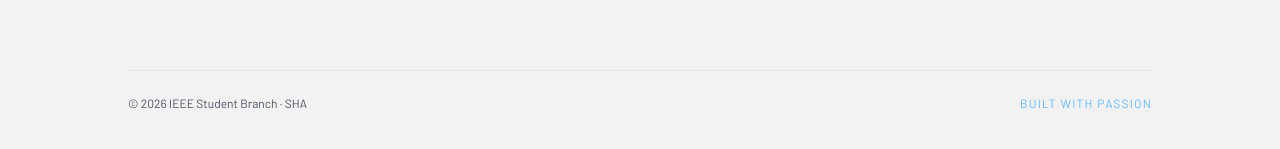
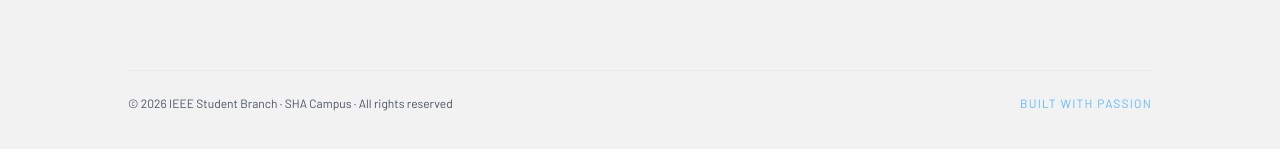
Before and after one commit to ieeesha10-svg/Ieee-website, a React (Vite) app in the folder client/: page /dev-team in a window 1280 px wide. Shown: the part 1776-1925 px from the top of the page. Built offline with nearby package versions, Linux system fonts and the light colour scheme; no server answers.

Commit message:
added another style of the footer to use

```diff
--- /dev/null
+++ b/client/src/components/FooterAlt.jsx
@@ -0,0 +1,12 @@
+import React from "react";
+
+export default function FooterAlt({ tagline = "Built with passion" }) {
+  return (
+    <div className="font-barlow max-w-5xl mx-auto mt-20 pt-6 border-t border-border flex flex-col sm:flex-row items-start sm:items-center justify-between gap-2">
+      <span className="text-xs text-muted">© 2026 IEEE Student Branch · SHA Campus · All rights reserved</span>
+      <span className="text-xs tracking-widest text-primary/60 uppercase">
+        {tagline}
+      </span>
+    </div>
+  );
+}
--- a/client/src/pages/DevTeam.jsx
+++ b/client/src/pages/DevTeam.jsx
@@ -2,6 +2,7 @@ import React from "react";
 import { FiGithub, FiLinkedin, FiGlobe } from "react-icons/fi";
 import { SiBehance } from "react-icons/si";
 import { stats, tracks } from "../data/teamData";
+import FooterAlt from "../components/FooterAlt";
 
 export default function DevTeam() {
   return (
@@ -129,12 +130,7 @@ export default function DevTeam() {
         ))}
       </div>
 
-      <div className="font-barlow max-w-5xl mx-auto mt-20 pt-6 border-t border-border flex flex-col sm:flex-row items-start sm:items-center justify-between gap-2">
-        <span className="text-xs text-muted">© 2026 IEEE Student Branch · SHA</span>
-        <span className="text-xs tracking-widest text-primary/60 uppercase">
-       		Built with passion
-        </span>
-      </div>
+      <FooterAlt />
     </div>
   );
 }
```
